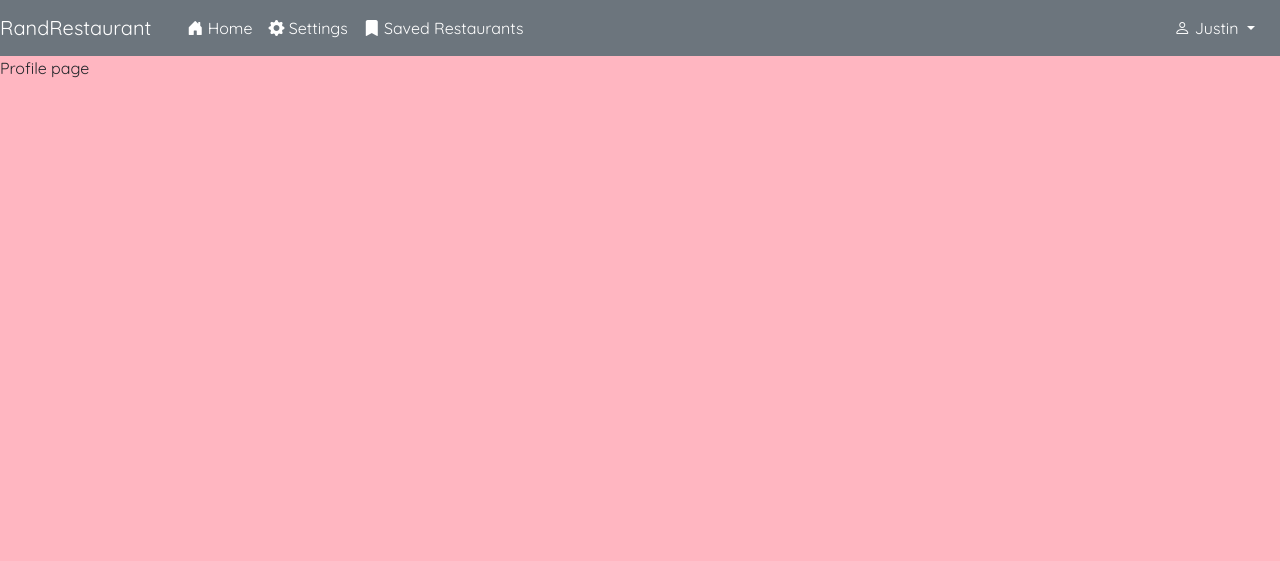
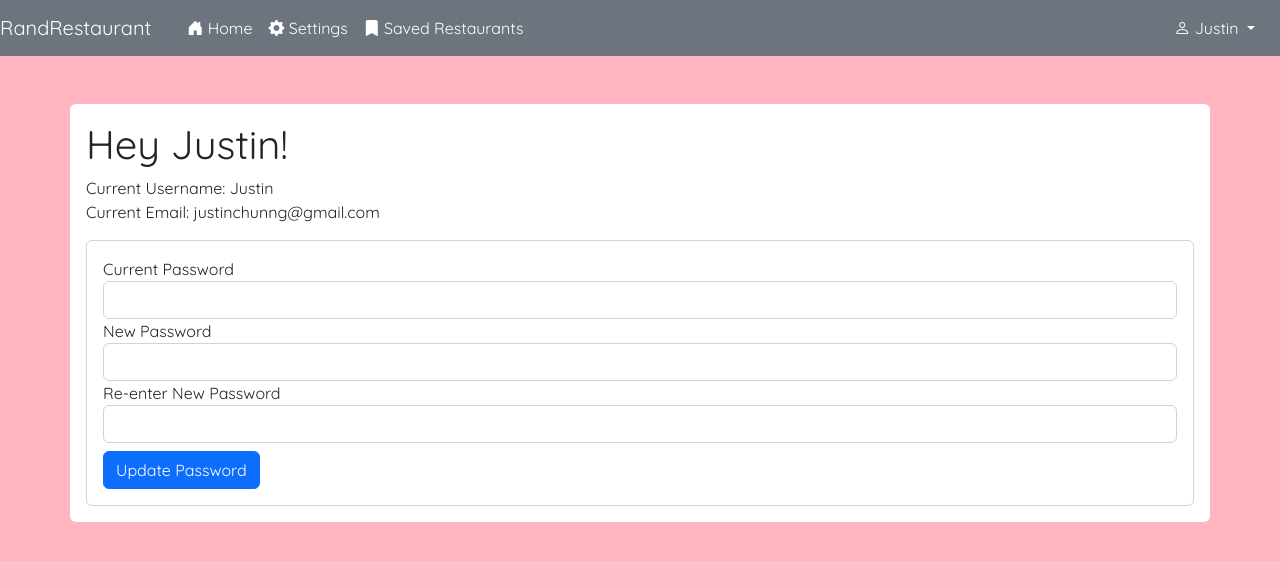
Before and after one commit to jcng75/RandomRestaurant, a Django app: page /profile in a window 1280 px wide. Shown: the top 561 px of the page. Run offline with Django 4.2, Linux system fonts and the light colour scheme; a user stored in the database is signed in.

Commit message:
Added password change functionality to profile.html and in views.py

```diff
--- a/src/randRest/templates/nav.html
+++ b/src/randRest/templates/nav.html
@@ -23,7 +23,7 @@
                 </button>
                 <ul class="dropdown-menu">
                     <li>
-                        <a class="dropdown-item" href="{% url 'profile' %}">Profile</a>
+                        <a class="dropdown-item" href="{% url 'profile' %}"><i class="bi bi-person-lines-fill"></i> Profile</a>
                     </li>
                     <li>
                         <a class="dropdown-item" href="{% url 'logout' %}">
--- a/src/randRest/templates/profile.html
+++ b/src/randRest/templates/profile.html
@@ -5,8 +5,37 @@
 {% block body %}
     {% if user.is_authenticated %}
         {% include "nav.html" %}
-        <p>Profile page</p>
+        {% if messages %}
+            {% for message in messages %}
+            <div class="row no-gutter">
+                <div class="alert alert-{{ message.tags }} alert-dismissible">
+                    <button type="button" class="btn-close" data-bs-dismiss="alert"></button>
+                    {{ message }}
+                </div>
+            </div>
+            {% endfor %}
+        {% endif %}
+        <div class="container-lg bg-white mt-5 rounded p-3">
+            <h1>Hey {{ user.first_name }}!</h1>
+            <p>
+                Current Username: {{ user.username }}
+                <br>
+                Current Email: {{ user.email }}
+            </p>
+            <form class="form-control p-3" method="post">
+                <label for="currPass">Current Password</label>
+                <input type="password" class="form-control" name="currPass">
+                <label for="newPass">New Password</label>
+                <input type="password" class="form-control" name="newPass">
+                <label for="newPass2">Re-enter New Password</label>
+                <input type="password" class="form-control" name="newPass2">
+                {% csrf_token %}
+                <input type="submit" class="btn btn-rounded btn-primary mt-2" value="Update Password">
+            </form>
+        </div>
     {% else %}
-        <p>Rip</p>
+        <div class="alert alert-danger">
+            You are not logged in, please <a class="alert-link" href="{% url 'login' %}">login</a>.
+        </div>
     {% endif %}
 {% endblock %}
--- a/src/randRest/views.py
+++ b/src/randRest/views.py
@@ -110,4 +110,21 @@ def logoutView(request):
     return render(request, "logout.html")
 
 def profile(request):
+    if request.method == "POST":
+        errors = 0
+        if not request.user.check_password(request.POST['currPass']):
+            messages.add_message(request, messages.WARNING, "Incorrect Password")
+            errors += 1
+        newPass = request.POST['newPass']
+        newPass2 = request.POST['newPass2']
+        if newPass != newPass2:
+            messages.add_message(request, messages.WARNING, "Passwords Do Not Match")
+            errors += 1
+        if errors > 0:
+            return render(request, "profile.html")
+        currentUser = User.objects.get(id = request.user.id)
+        currentUser.set_password(newPass)
+        currentUser.save()
+        messages.add_message(request, messages.INFO, "Password has been changed.")
+
     return render(request, "profile.html")
```
Also changed, not shown: src/db.sqlite3.
